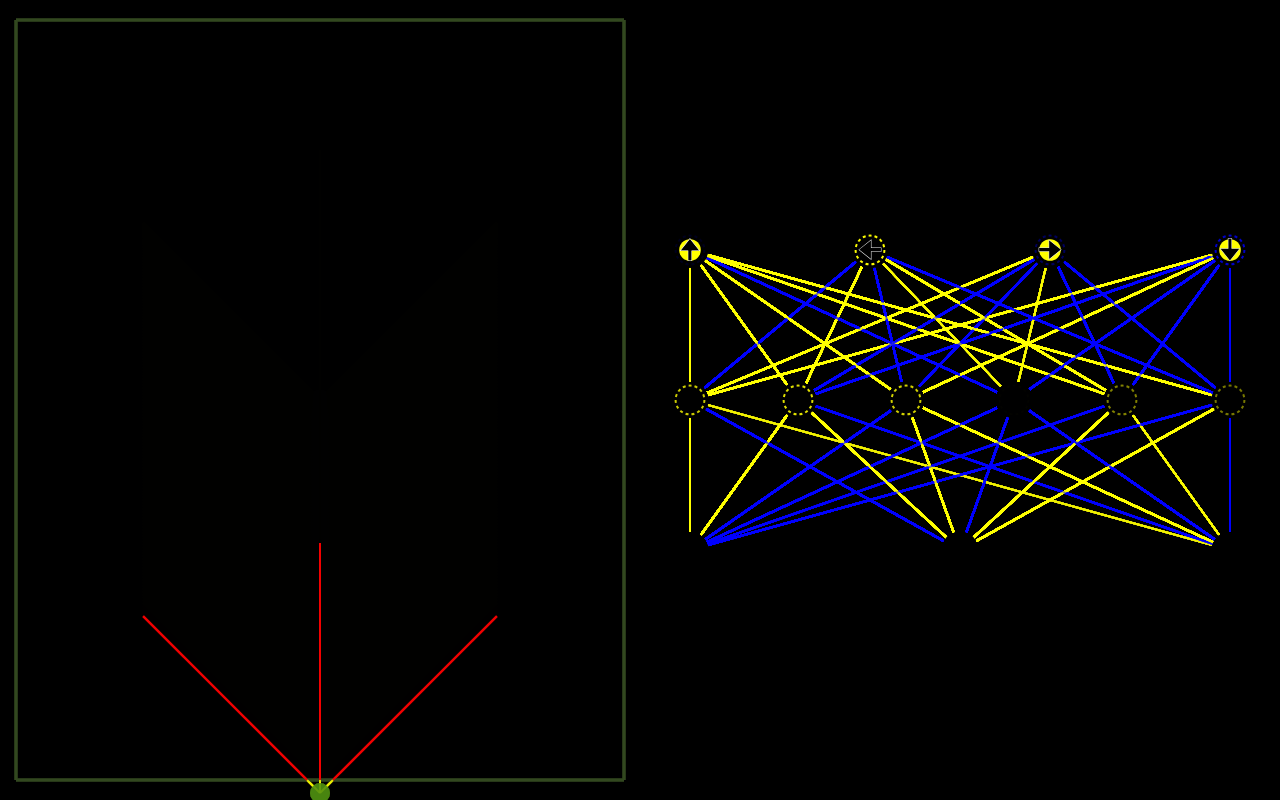
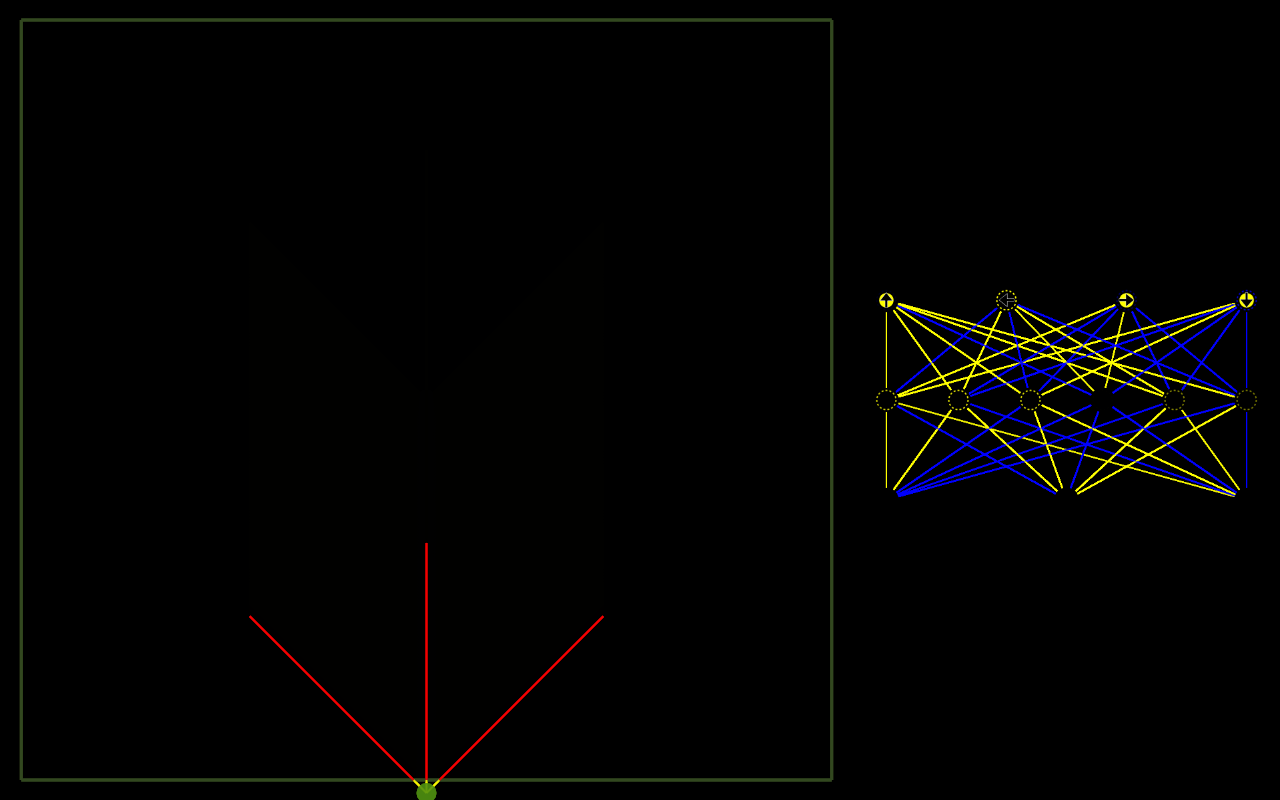
Before and after one commit to lloydlobo/neuraone, a website built with Vite: page index.html in a window 1280 px wide. Built offline with nearby package versions, Linux system fonts and the light colour scheme.

Commit message:
style: use two third layout for canvas 1

```diff
--- a/src/main.ts
+++ b/src/main.ts
@@ -23,7 +23,7 @@ export const ctxNeuron = canvasNeuron.getContext(
   "2d"
 ) as CanvasRenderingContext2D;
 
-canvas.width = window.innerWidth / 2;
+canvas.width = (window.innerWidth * 2) / 3;
 canvas.height = window.innerHeight;
 canvasNeuron.width = window.innerWidth / 2;
 canvasNeuron.height = window.innerHeight / 2;
--- a/src/style.css
+++ b/src/style.css
@@ -47,9 +47,11 @@ button:hover {
 
 #canvasBall {
   background: lightgray;
+  grid-column-start: 1;
+  grid-column-end: 3;
 }
 
 #app {
   display: grid;
-  grid-template-columns: repeat(2, 1fr);
+  grid-template-columns: repeat(3, 1fr);
 }
```
